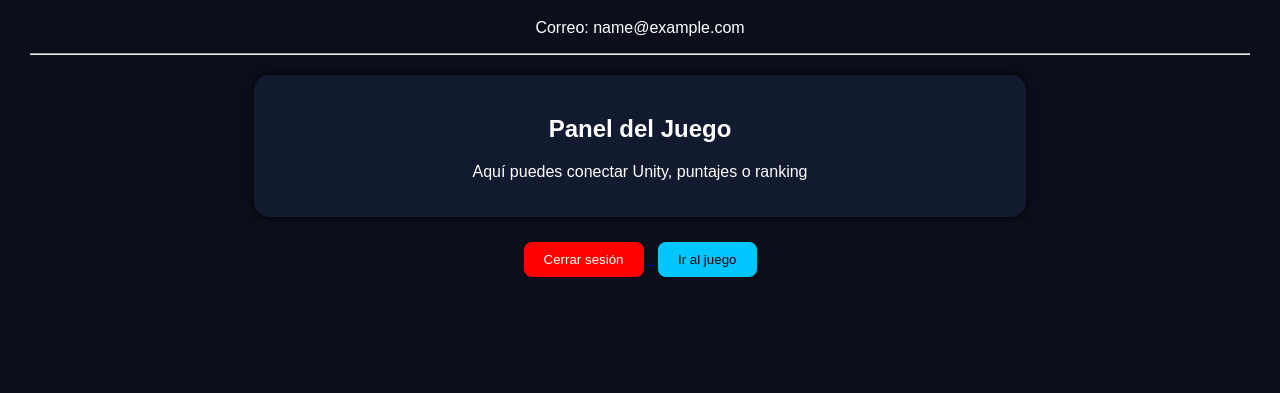
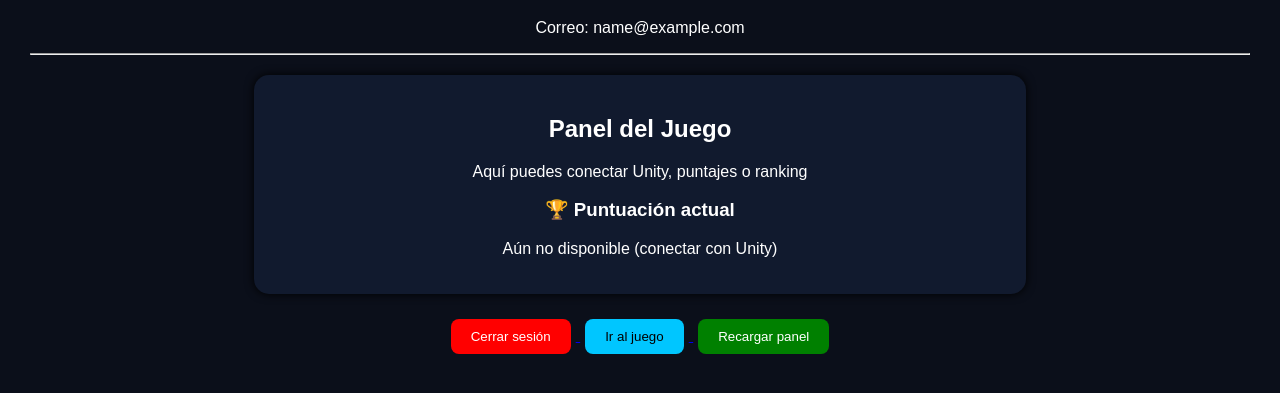
Before and after one commit to DanielD241/Juego-Pigeon-shot-en-Realidad-virtual-, a PHP site: page /panel.php in a window 1280 px wide. Shown: the part 172-565 px from the top of the page. Run offline with PHP 8.4, Linux system fonts and the light colour scheme; the visitor is signed in with stand-in values (Sample User, id 1).

Commit message:
Actualizar panel.php

```diff
--- a/panel.php
+++ b/panel.php
@@ -59,6 +59,10 @@ button{
     background:#00c6ff;
     color:black;
 }
+
+.refresh{
+    background:green;
+}
 </style>
 </head>
 
@@ -75,6 +79,10 @@ button{
     <div class="card">
         <h2>Panel del Juego</h2>
         <p>Aquí puedes conectar Unity, puntajes o ranking</p>
+
+        <!-- 🔥 ESPACIO PARA FUTURO RANKING -->
+        <h3>🏆 Puntuación actual</h3>
+        <p>Aún no disponible (conectar con Unity)</p>
     </div>
 
     <!-- BOTONES -->
@@ -86,6 +94,11 @@ button{
         <button class="play">Ir al juego</button>
     </a>
 
+    <!-- 🔄 REFRESCAR SESIÓN -->
+    <button class="refresh" onclick="location.reload()">
+        Recargar panel
+    </button>
+
 </div>
 
 </body>
```
